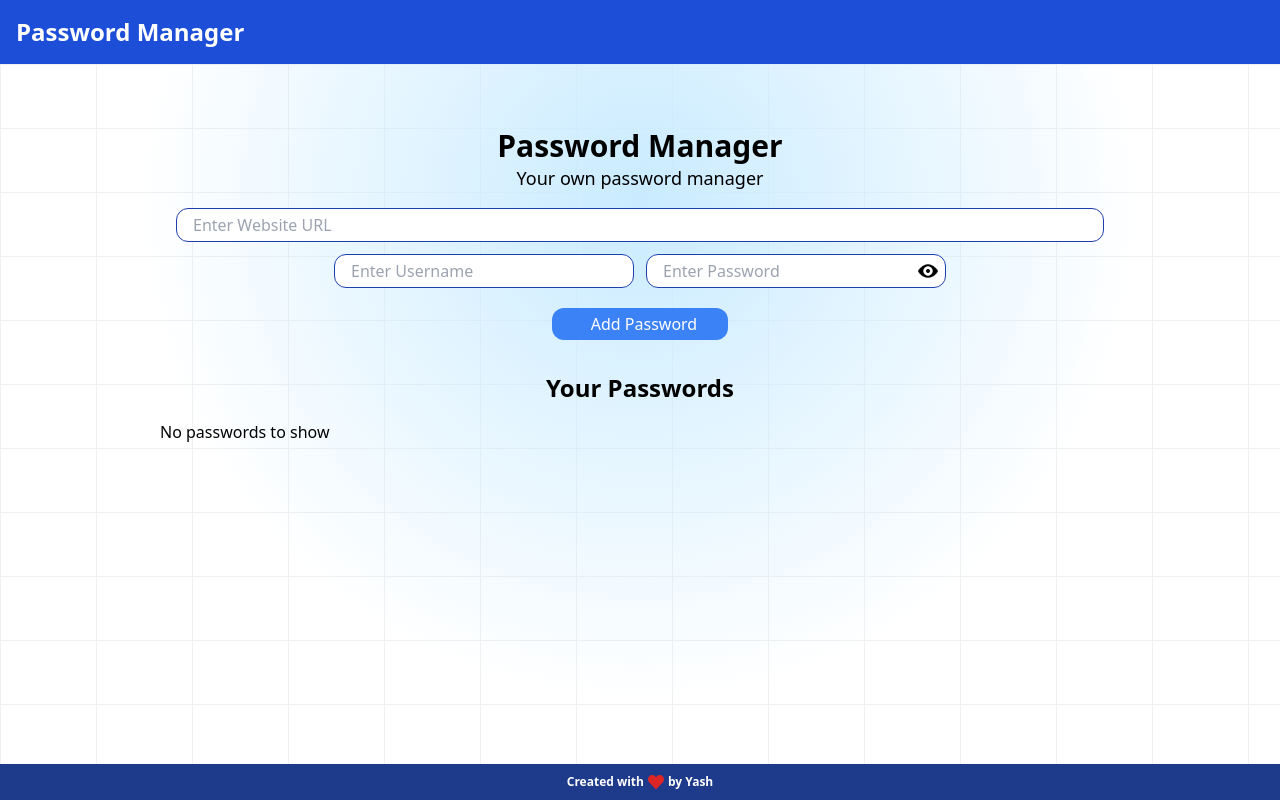
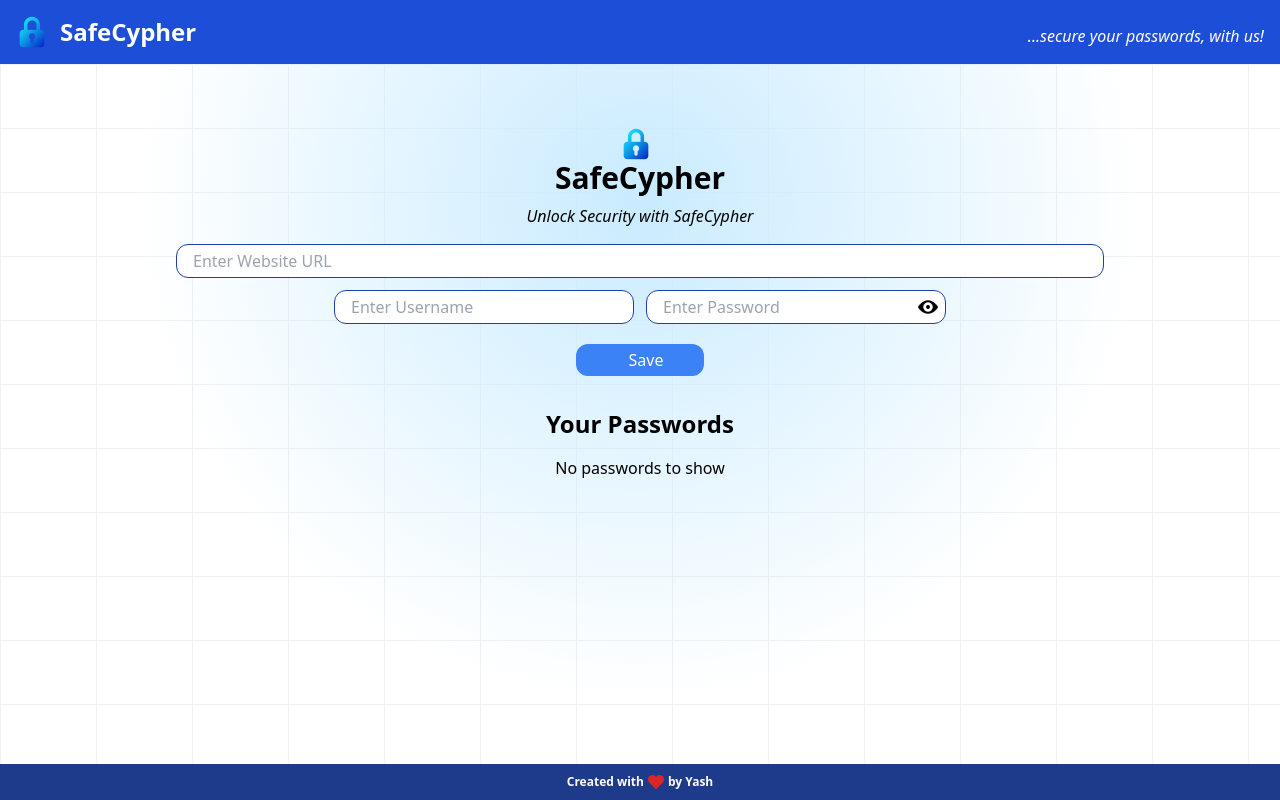
Before and after one commit to yashmandi/password-manager, a React (Vite) app: page / in a window 1280 px wide. Built offline with nearby package versions, Linux system fonts and the light colour scheme; some icons are missing.

Commit message:
copy function

```diff
--- a/index.html
+++ b/index.html
@@ -3,9 +3,9 @@
 
 <head>
   <meta charset="UTF-8" />
-  <link rel="icon" type="image/svg+xml" href="/vite.svg" />
+  <link rel="icon" href="./public/icons/password.png" />
   <meta name="viewport" content="width=device-width, initial-scale=1.0" />
-  <title>Vite + React</title>
+  <title>SafeCypher - Unlock Security</title>
 </head>
 
 <body>
--- a/package.json
+++ b/package.json
@@ -13,7 +13,9 @@
     "font-awesome-icons": "^1.6.0",
     "react": "^18.2.0",
     "react-dom": "^18.2.0",
-    "react-icons": "^5.2.0"
+    "react-icons": "^5.2.0",
+    "react-toastify": "^10.0.5",
+    "uuid": "^9.0.1"
   },
   "devDependencies": {
     "@types/react": "^18.2.66",
--- a/src/components/Manager.jsx
+++ b/src/components/Manager.jsx
@@ -1,5 +1,8 @@
 import React, { useEffect } from 'react'
 import { useRef, useState } from 'react'
+import { ToastContainer, toast } from 'react-toastify';
+import 'react-toastify/dist/ReactToastify.css';
+import { v4 as uuidv4 } from 'uuid';
 
 const Manager = () => {
     const ref = useRef();
@@ -15,7 +18,16 @@ const Manager = () => {
     }, [])
 
     const copyText = (text) => {
-        alert("copied to clipboard: " + text);
+        toast('Copied to clipboard!', {
+            position: "top-right",
+            autoClose: 5000,
+            hideProgressBar: false,
+            closeOnClick: true,
+            pauseOnHover: true,
+            draggable: true,
+            progress: undefined,
+            theme: "light",
+        });
         navigator.clipboard.writeText(text);
     }
 
@@ -31,9 +43,25 @@ const Manager = () => {
     }
 
     const savePassword = () => {
-        setPasswordArray([...passwordArray, form])
-        localStorage.setItem("password", JSON.stringify([...passwordArray, form]))
-        console.log(passwordArray);
+        setPasswordArray([...passwordArray, { ...form, id: uuidv4() }])
+        localStorage.setItem("password", JSON.stringify([...passwordArray, { ...form, id: uuidv4() }]))
+        console.log([...passwordArray, form]);
+        setform({ site: "", username: "", password: "" })
+    }
+
+    const deletePassword = (id) => {
+        console.log("Deleting Password: ", id);
+        let c = confirm("Are you sure you want to delete this password?")
+        if (c) {
+            setPasswordArray(passwordArray.filter(item => item.id !== id))
+            localStorage.setItem("passwords", JSON.stringify(passwordArray.filter(item => item.id !== id)))
+        }
+    }
+
+    const editPassword = (id) => {
+        console.log("Editing Password: ", id);
+        setform(passwordArray.filter(i => i.id === id)[0])
+        setPasswordArray(passwordArray.filter(item => item.id !== id))
     }
 
     const handleChange = (e) => {
@@ -42,10 +70,31 @@ const Manager = () => {
 
     return (
         <div>
-            <div className="absolute inset-0 -z-10 h-full w-full bg-white bg-[linear-gradient(to_right,#f0f0f0_1px,transparent_1px),linear-gradient(to_bottom,#f0f0f0_1px,transparent_1px)] bg-[size:6rem_4rem]"><div className="absolute bottom-0 left-0 right-0 top-0 bg-[radial-gradient(circle_500px_at_50%_200px,#C9EBFF,transparent)]"></div></div>
+
+            <ToastContainer
+                position="top-right"
+                autoClose={5000}
+                hideProgressBar={false}
+                newestOnTop={false}
+                closeOnClick
+                rtl={false}
+                pauseOnFocusLoss
+                draggable
+                pauseOnHover
+                theme="light"
+                transition="Bounce"
+            />
+            {/* Same as */}
+            <ToastContainer />
+
+            <div class="absolute inset-0 -z-10 h-full w-full bg-white bg-[linear-gradient(to_right,#f0f0f0_1px,transparent_1px),linear-gradient(to_bottom,#f0f0f0_1px,transparent_1px)] bg-[size:6rem_4rem]"><div class="absolute bottom-0 left-0 right-0 top-0 bg-[radial-gradient(circle_500px_at_50%_200px,#C9EBFF,transparent)]"></div></div>
             <div className=" mycontainer">
-                <h1 className='text-3xl font-bold text-center'>Password Manager</h1>
-                <p className='text-center text-lg '>Your own password manager</p>
+                <div className=' justify-center'>
+                    <h1 className='text-3xl font-bold text-center'>
+                        <img src="icons/password.png" className='w-8 h-8 ml-[460px]' />SafeCypher
+                    </h1>
+                </div>
+                <p className='text-center text-md mt-2 italic'>Unlock Security with SafeCypher</p>
 
                 <div className='text-white flex flex-col p-4 text-black gap-3 items-center'>
 
@@ -61,23 +110,24 @@ const Manager = () => {
                             </span>
                         </div>
                     </div>
-                    <button onClick={savePassword} className='flex gap-2 mt-2 justify-center items-center bg-blue-500 hover:bg-blue-400 rounded-xl px-1 py-1 w-44 '>
+                    <button onClick={savePassword} className='flex gap-3 mt-2 justify-center items-center bg-blue-500 hover:bg-blue-400 rounded-xl px-1 py-1 w-32 '>
                         <lord-icon
                             src="https://cdn.lordicon.com/jgnvfzqg.json"
                             trigger="hover">
-                        </lord-icon> Add Password
+                        </lord-icon>  Save
                     </button>
                 </div>
 
                 <div className="passwords">
                     <h2 className='text-2xl font-bold text-center py-4'>Your Passwords</h2>
-                    {passwordArray.length === 0 && <div>No passwords to show</div>}
+                    {passwordArray.length === 0 && <div className='text-center'>No passwords to show</div>}
                     {passwordArray.length != 0 && <table className="table-auto w-full rounded-md overflow-hidden">
                         <thead className='bg-blue-800 text-white'>
                             <tr>
                                 <th className='py-2'>Site</th>
                                 <th className='py-2'>Username</th>
                                 <th className='py-2'>Password</th>
+                                <th className='py-2'>Actions</th>
                             </tr>
                         </thead>
                         <tbody className='bg-blue-100 '>
@@ -122,6 +172,24 @@ const Manager = () => {
                                             </div>
                                         </div>
                                     </td>
+                                    <td className='py-2 border border-white text-center w-32'>
+                                        <span className='cursor-pointer mx-2' onClick={() => { editPassword(item.id) }}>
+                                            <lord-icon
+                                                src="https://cdn.lordicon.com/gwlusjdu.json"
+                                                trigger="hover"
+                                                style={{ "width": "25px", "height": "25px" }}
+                                            >
+                                            </lord-icon>
+                                        </span>
+                                        <span className='cursor-pointer mx-2' onClick={() => { deletePassword(item.id) }}>
+                                            <lord-icon
+                                                src="https://cdn.lordicon.com/skkahier.json"
+                                                trigger="hover"
+                                                style={{ "width": "25px", "height": "25px" }}
+                                            >
+                                            </lord-icon>
+                                        </span>
+                                    </td>
                                 </tr>
                             })}
                         </tbody>
--- a/src/components/Navbar.jsx
+++ b/src/components/Navbar.jsx
@@ -4,7 +4,8 @@ const Navbar = () => {
     return (
         <nav className='bg-blue-700 '>
             <div className='flex  items-center gap-4 px-4 justify-between p-4 py-4 mycontainer'>
-                <div className="logo text-2xl text-white font-bold">Password Manager</div>
+                <div className="logo text-2xl text-white font-bold flex flex-row"> <img src="icons/password.png" className='w-8 h-8 mr-3' />SafeCypher </div>
+                <span className='text-md mt-2 italic font-normal text-white'>...secure your passwords, with us!</span>
             </div>
         </nav>
     )
```
Also changed, not shown: public/icons/password.png (added), 1 other file (tests, documents, lock files or other folders).
